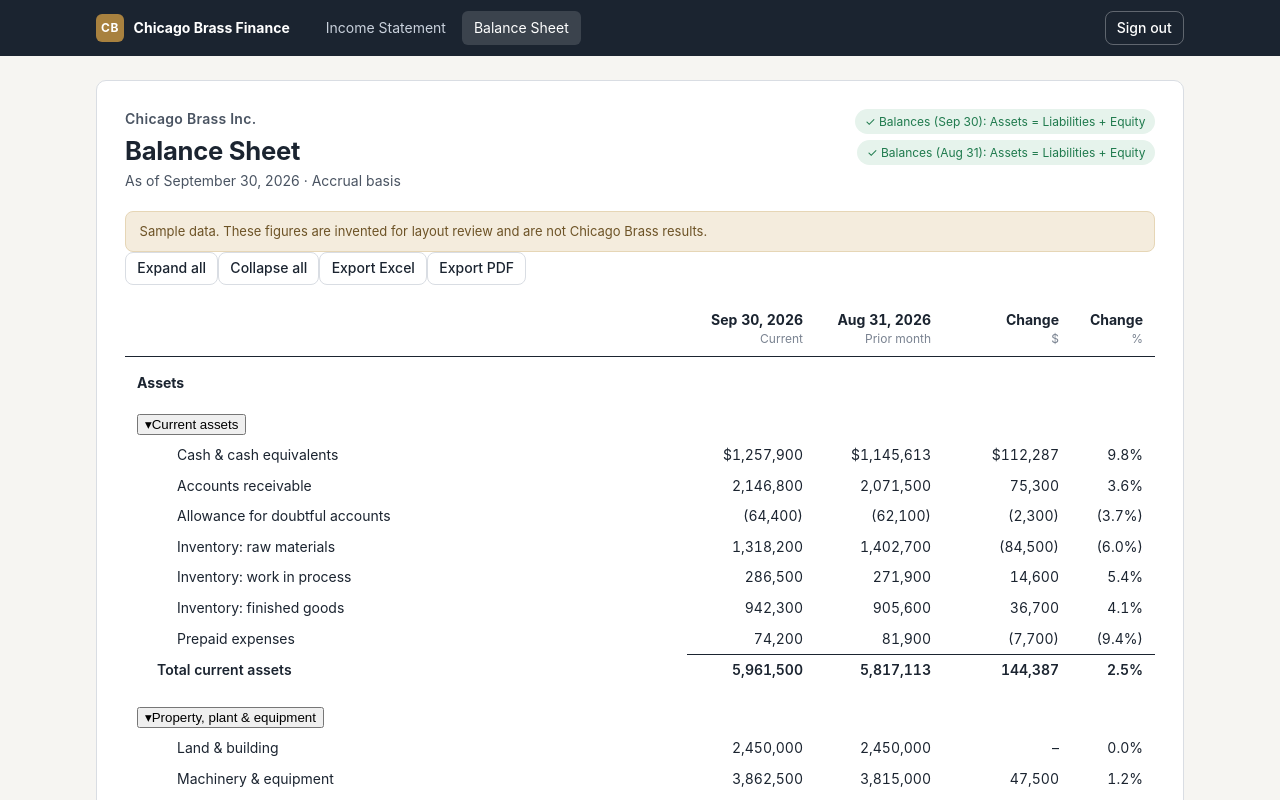
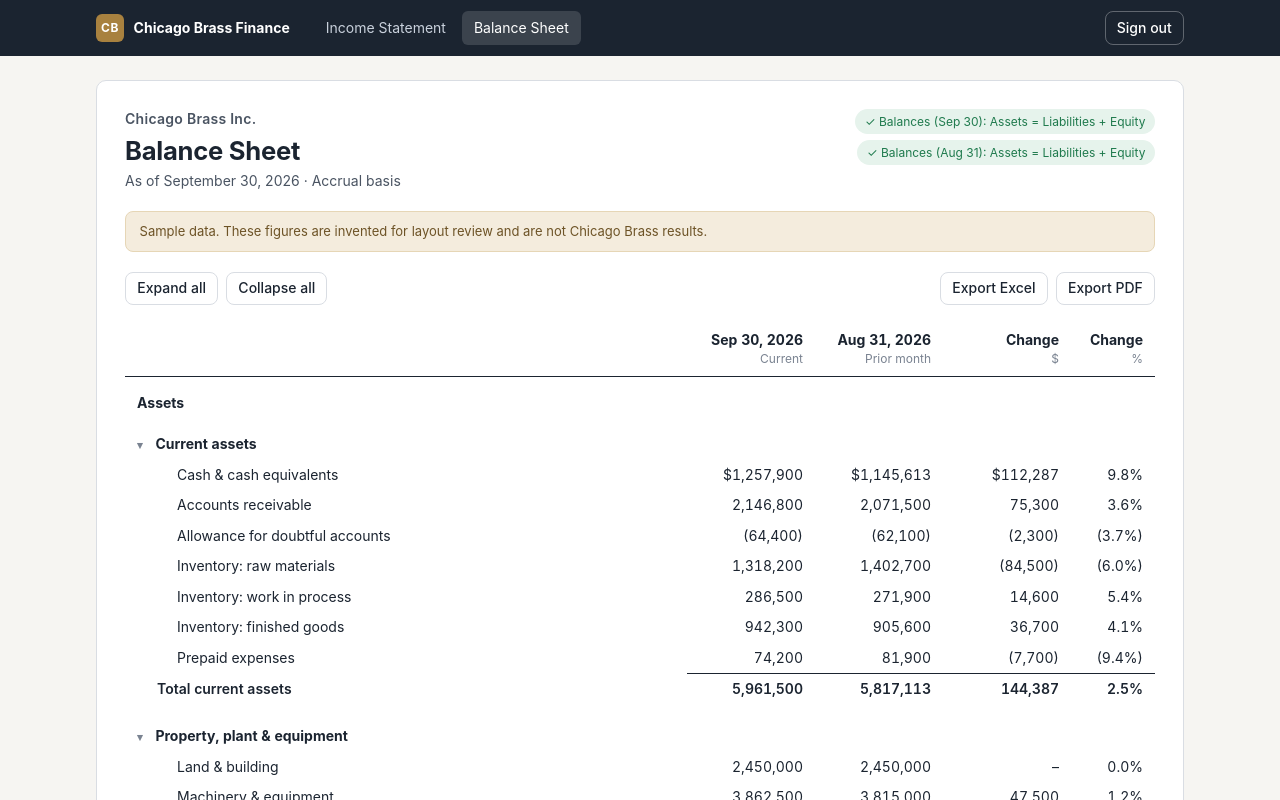
Before and after one commit to Chicago-Brass/finance-platform, a Next.js app: page /balance-sheet in a window 1280 px wide. Shown: the top 800 px of the page. Built offline with nearby package versions, Linux system fonts and the light colour scheme; no server answers.

Commit message:
Styles: filters, row toggles, PDF print

```diff
--- a/app/globals.css
+++ b/app/globals.css
@@ -141,12 +141,43 @@ label { font-weight: 600; font-size: 13px; }
   .report-checks { align-items: flex-start; }
 }
 
-/* ---------- Print ---------- */
+/* ---------- Report filters ---------- */
+.filters {
+  display: flex; flex-wrap: wrap; align-items: flex-end; gap: 0.75rem 1rem;
+  background: var(--surface); border: 1px solid var(--rule); border-radius: var(--radius);
+  padding: 0.85rem 1rem; margin-bottom: 1rem;
+}
+.filter { display: grid; gap: 0.25rem; }
+.filter label { color: var(--ink-2); font-size: 12px; }
+.filter select {
+  font: inherit; padding: 0.35rem 0.5rem; border: 1px solid var(--rule); border-radius: 6px; background: #fff; color: var(--ink);
+}
+.filter select:disabled { opacity: 0.55; }
+.filters-reset { font-size: 13px; color: var(--ink-2); padding-bottom: 0.4rem; }
+.filters-hint { flex-basis: 100%; margin: 0; font-size: 12px; color: var(--ink-3); }
+
+/* ---------- Report actions & collapsible rows ---------- */
+.report-actions { display: flex; flex-wrap: wrap; gap: 0.5rem; margin-top: 1.25rem; }
+.report-actions-spacer { flex: 1; }
+.row-toggle {
+  appearance: none; border: 0; background: none; padding: 0; margin: 0; font: inherit; color: inherit;
+  cursor: pointer; text-align: left; display: inline-flex; align-items: baseline; gap: 0.35rem;
+}
+.row-toggle:hover { color: var(--brass); }
+.row-caret { display: inline-block; width: 0.8rem; color: var(--ink-3); font-size: 11px; }
+.fin-table thead th:first-child, .fin-table tbody th { position: sticky; left: 0; background: var(--surface); z-index: 1; }
+
+/* ---------- Print / PDF ---------- */
+@page { size: landscape; margin: 12mm; }
 @media print {
-  body { background: #fff; font-size: 11px; }
-  .topbar, .toolbar { display: none; }
+  body { background: #fff; font-size: 11px; -webkit-print-color-adjust: exact; print-color-adjust: exact; }
+  .topbar, .toolbar, .no-print { display: none !important; }
   .content { padding: 0; max-width: none; }
   .report { border: 0; padding: 0; }
+  .table-wrap { overflow: visible; }
   .fin-table { min-width: 0; }
+  .fin-table thead { display: table-header-group; }
+  .fin-table tr { break-inside: avoid; }
   .fin-table tbody tr:hover td, .fin-table tbody tr:hover th { background: none; }
+  .check { white-space: normal; }
 }
```
